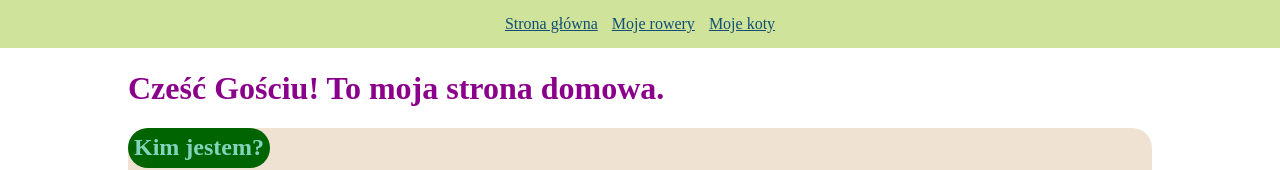
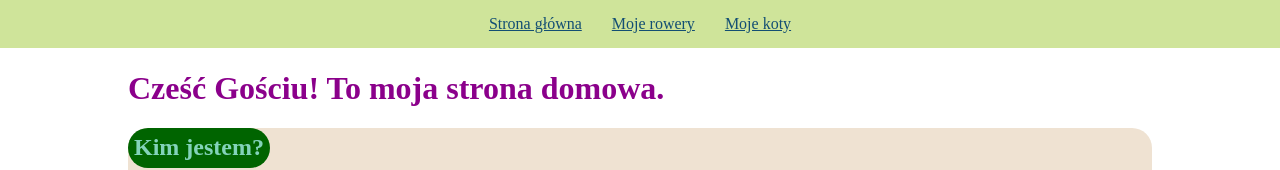
Before and after one commit to Sopellini/homepage, a plain HTML site: page index.html in a window 1280 px wide. Shown: the top 170 px of the page. Drawn offline with Linux system fonts and the light colour scheme.

Commit message:
navigation styling using flex

```diff
--- a/style.css
+++ b/style.css
@@ -45,12 +45,11 @@
 }
 
 .navigation {
-	position: sticky;
-	top: 0;
 	padding: 15px;
 	background-color: rgba(201, 225, 140, 0.874);
-	max-width: 100vw;
-	text-align: center;
+	display: flex;
+	justify-content: center;
+	gap: 20px;
 }
 
 .navigation__link {
```
